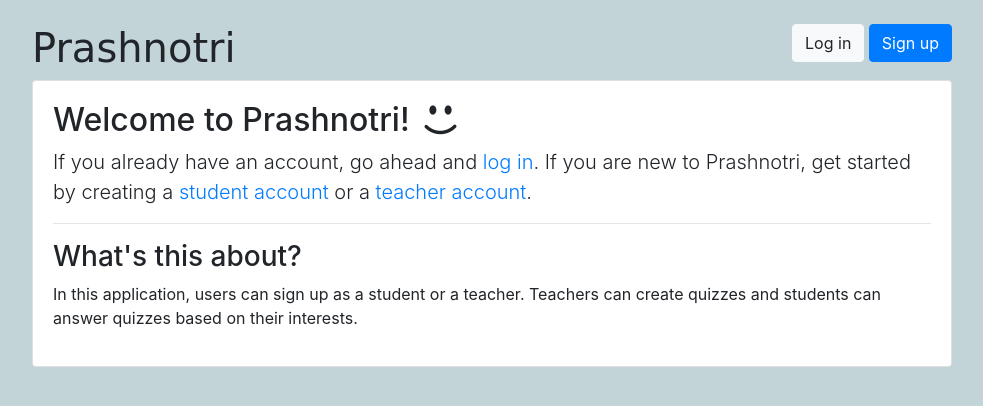
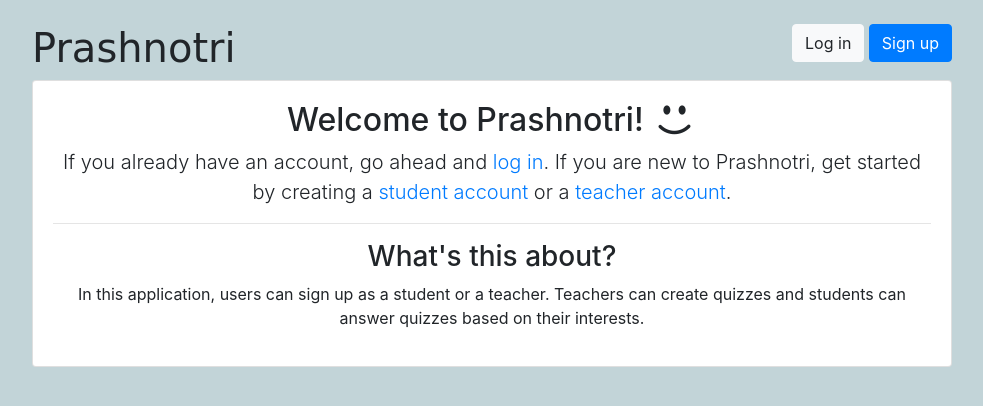
Before and after one commit to vsvipul/Prashnotri, a Django app: page / in a window 1280 px wide. Shown: the top 406 px of the page, without its empty margins (148-1131 px from the left). Run offline with Django 3.2, Linux system fonts and the light colour scheme; some libraries are stand-ins or nearby versions; some web fonts are replaced.

Commit message:
center stuff

```diff
--- a/prashnotri/classroom/templates/classroom/home.html
+++ b/prashnotri/classroom/templates/classroom/home.html
@@ -1,14 +1,14 @@
 {% extends 'base.html' %}
 
 {% block content %}
-  <h2>Welcome to Prashnotri! <span class="icon-emo-happy"></span></h2>
-  <p class="lead">
+  <h2 class="cent">Welcome to Prashnotri! <span class="icon-emo-happy"></span></h2>
+  <p class="lead cent">
     If you already have an account, go ahead and <a href="{% url 'login' %}">log in</a>. If you are new to Prashnotri, get started
     by creating a <a href="{% url 'student_signup' %}">student account</a> or a <a href="{% url 'teacher_signup' %}">teacher account</a>.
   </p>
   <hr>
-  <h3>What's this about?</h3>
-  <p>
+  <h3 class="cent">What's this about?</h3>
+  <p class="cent">
     In this application, users can sign up as a student or a teacher. Teachers can create quizzes and students can answer quizzes
     based on their interests.
   </p>
--- a/prashnotri/static/css/app.css
+++ b/prashnotri/static/css/app.css
@@ -65,3 +65,7 @@ footer a {
 .has-danger .invalid-feedback {
   display: block;
 }
+
+.cent {
+  text-align: center;
+}
```
